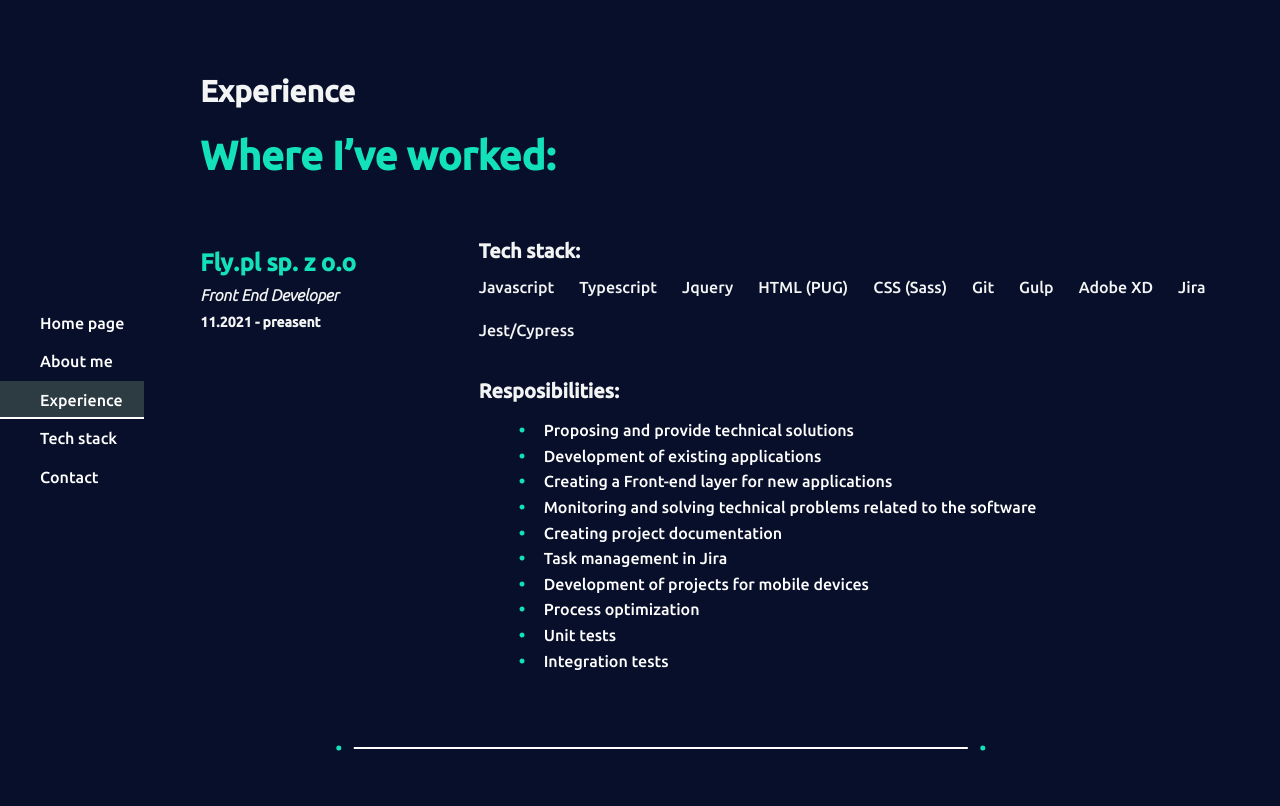
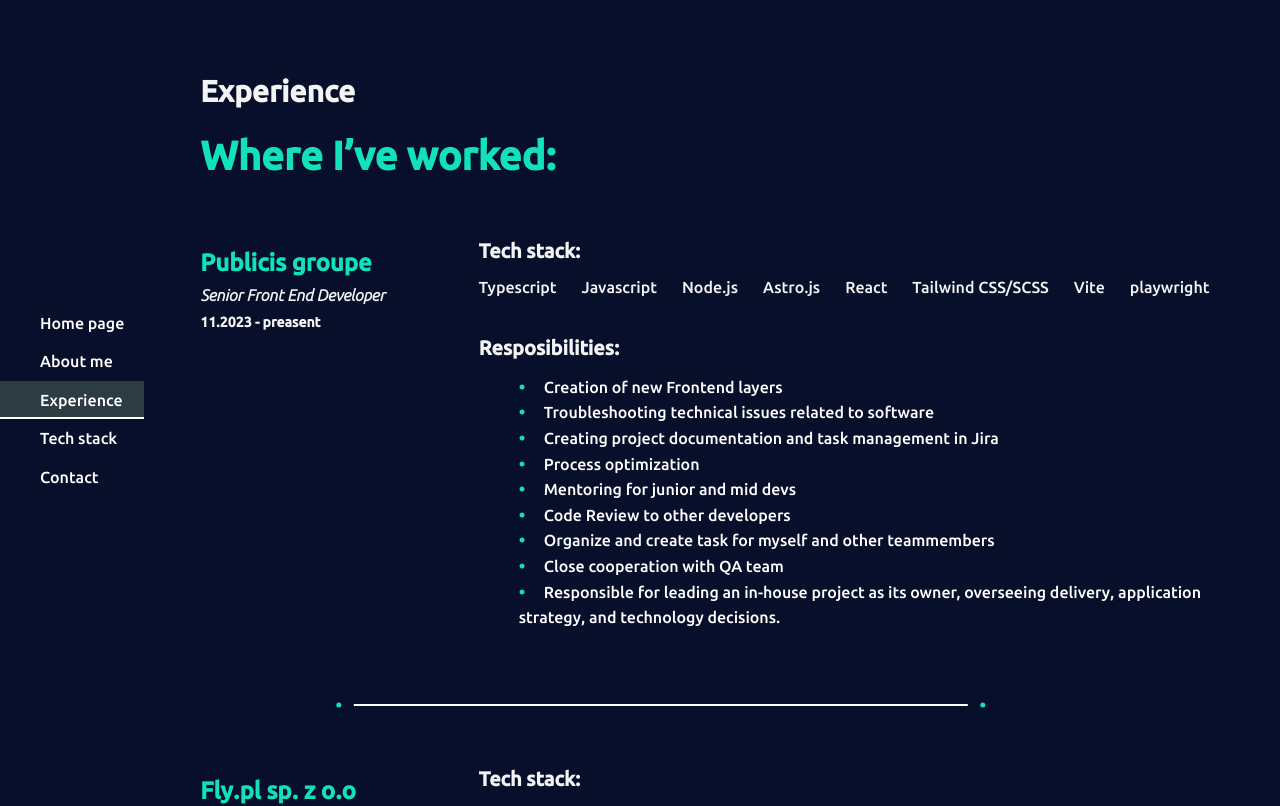
Before and after one commit to AlekPawlowski/portfolio_site, a React (Vite) app: page /Experience in a window 1280 px wide. Shown: the top 806 px of the page. Built offline with nearby package versions, Linux system fonts and the light colour scheme.

Commit message:
update CV

```diff
--- a/public/experience.json
+++ b/public/experience.json
@@ -40,7 +40,7 @@
         "name": "Fly.pl sp. z o.o",
         "occupaction": "Front End Developer",
         "from": "11.2021",
-        "to": "preasent",
+        "to": "11.2023",
         "techStack": [
             "Javascript",
             "Typescript",
@@ -65,5 +65,33 @@
             "Unit tests ",
             "Integration tests "
         ]
+    },
+    "publicis":{
+        "id": 3,
+        "name": "Publicis groupe",
+        "occupaction": "Senior Front End Developer",
+        "from": "11.2023",
+        "to": "preasent",
+        "techStack": [
+            "Typescript",
+            "Javascript",
+            "Node.js",
+            "Astro.js",
+            "React",
+            "Tailwind CSS/SCSS",
+            "Vite",
+            "playwright"
+        ],
+        "responsibilities":[
+            "Creation of new Frontend layers",
+            "Troubleshooting technical issues related to software",
+            "Creating project documentation and task management in Jira",
+            "Process optimization",
+            "Mentoring for junior and mid devs",
+            "Code Review to other developers",
+            "Organize and create task for myself and other teammembers",
+            "Close cooperation with QA team",
+            "Responsible for leading an in-house project as its owner, overseeing delivery, application strategy, and technology decisions."
+        ]
     }
 }
--- a/src/views/AboutMe/AboutMe.view.tsx
+++ b/src/views/AboutMe/AboutMe.view.tsx
@@ -7,7 +7,7 @@
             <h1>About me</h1>
             {/* <h2></h2> */}
             <p>
-                I am a programmer with over 5 years of experience. My skills include programming in languages such as JavaScript, TypeScript, as well as knowledge in HTML, CSS (SASS/LESS), GIT, and REST. Over the past years, I have worked on various projects as a freelancer and with teams of developers, serving both small clients and international brands such as Huawei, McDonald's, and SEAT. I have gained experience in developing web and mobile applications, content management systems.
+                I am a programmer with over 7 years of experience. My skills include programming in languages such as JavaScript, TypeScript, as well as knowledge in React, HTML, CSS (SASS/LESS), GIT, and REST. Over the past years, I have worked on various projects as a freelancer and with teams of developers, serving both small clients and international brands such as Huawei, McDonald's, and SEAT. I have gained experience in developing web and mobile applications, content management systems.
                 <br />
                 <br />
                 In my work, I always strive to fulfill my responsibilities in a way that ensures that the solutions I deliver are not only functional and user-friendly but also written in a way that maintains code readability for other developers, while ensuring the appropriate performance of the application.
```
Also changed, not shown: src/data/txt.json (+7 -7 lines).
